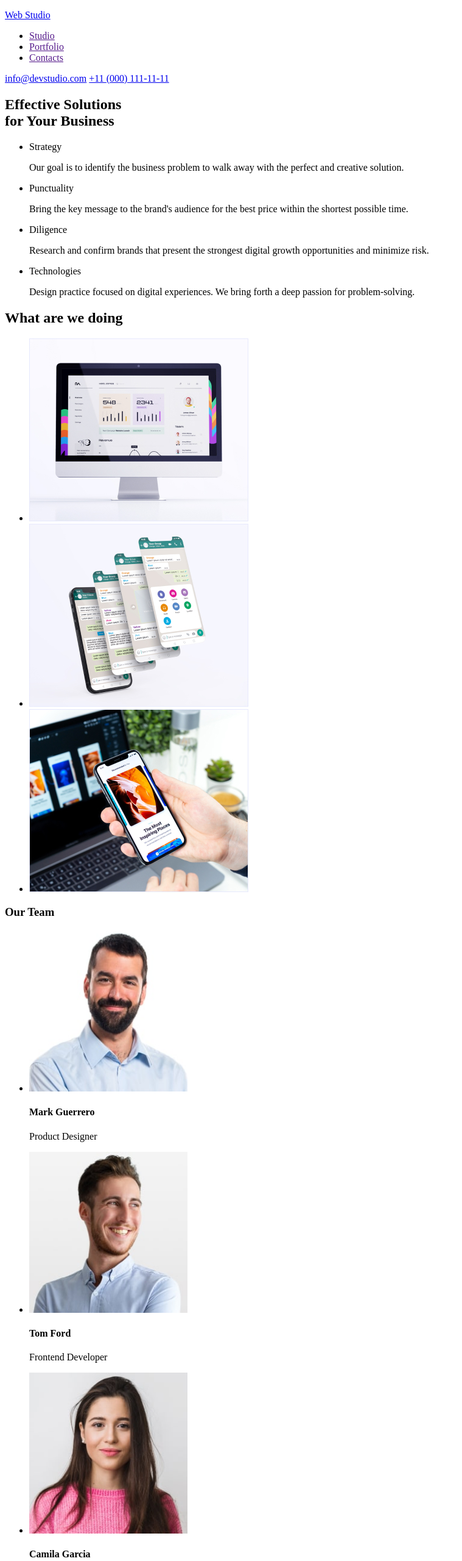
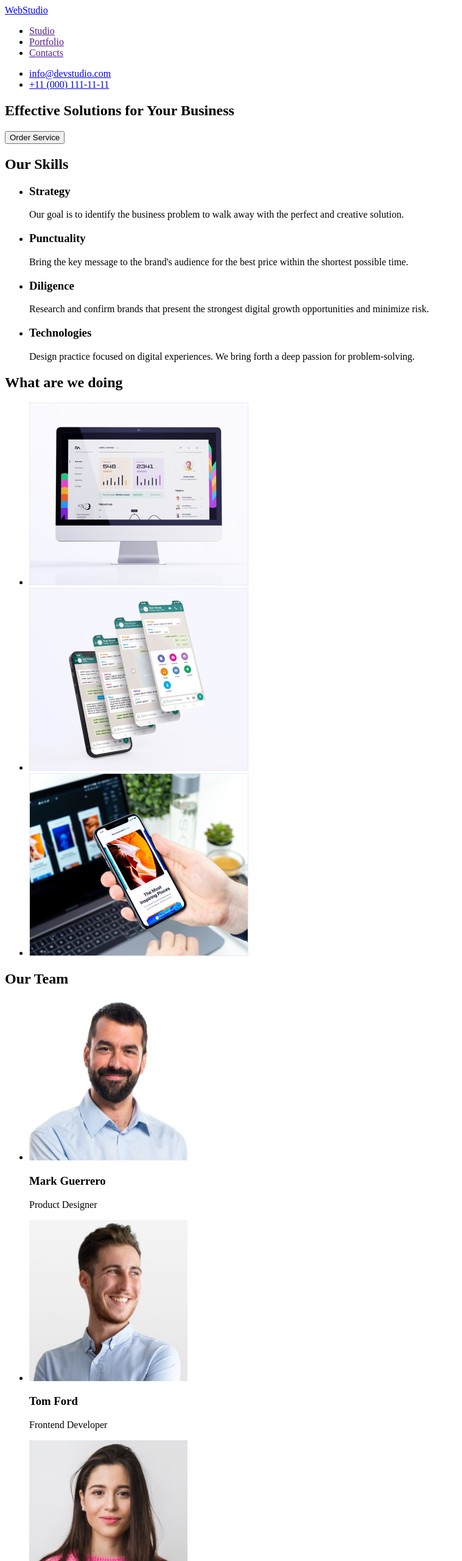
Before and after one commit to klytvinenko/goit-markup-hw-01, a plain HTML site: page index.html in a window 1280 px wide. Shown: the top 2560 px of the page at 61% size, without its empty margins (0-759 px from the left). Drawn offline with Linux system fonts and the light colour scheme.

Commit message:
corrected hw_1

```diff
--- a/index.html
+++ b/index.html
@@ -9,7 +9,7 @@
   <body>
     <header>
       <nav>
-        <p><a href="index.html">Web Studio</a></p>
+        <a href="./index.html">WebStudio</a>
 
         <ul>
           <li><a href="">Studio</a></li>
@@ -17,42 +17,45 @@
           <li><a href="">Contacts</a></li>
         </ul>
       </nav>
-        <a href="mailto:info@devstudio.com">info@devstudio.com</a>
-        <a href="tel:+11 (000) 111-11-11">+11 (000) 111-11-11</a>
+      <ul>
+        <li><a href="mailto:info@devstudio.com">info@devstudio.com</a></li>
+        <li><a href="tel:+110001111111">+11 (000) 111-11-11</a></li>
+      </ul>
+
     </header>
     <main>
       <section>
         <h1>
-          Effective Solutions<br />
-          for Your Business
+          Effective Solutions for Your Business
         </h1>
-        <a href=""></a>
+        <button type="button"> Order Service </button>
       </section>
       <section>
+        <h2>Our Skills</h2>
         <ul>
           <li>
-            <p>Strategy</p>
+            <h3>Strategy</h3>
             <p>
               Our goal is to identify the business problem to walk away with the
               perfect and creative solution.
             </p>
           </li>
           <li>
-            <p>Punctuality</p>
+            <h3>Punctuality</h3>
             <p>
               Bring the key message to the brand's audience for the best price
               within the shortest possible time.
             </p>
           </li>
           <li>
-            <p>Diligence</p>
+            <h3>Diligence</h3>
             <p>
               Research and confirm brands that present the strongest digital
               growth opportunities and minimize risk.
             </p>
           </li>
           <li>
-            <p>Technologies</p>
+            <h3>Technologies</h3>
             <p>
               Design practice focused on digital experiences. We bring forth a
               deep passion for problem-solving.
@@ -63,62 +66,62 @@
       <section>
         <h2>What are we doing</h2>
         <ul>
-          <li><img src="./img/Rectangle 1.jpg" alt="Grapics" width="360" height="300" /></li>
-          <li><img src="./img/Rectangle 2.jpg" alt="Communications" width="360" height="300"/></li>
-          <li><img src="./img/Rectangle 3.jpg" alt="Image" width="360" height="300"/></li>
+          <li><img src="./img/rectangle1.jpg" alt="Grapics" width="360" height="300" /></li>
+          <li><img src="./img/rectangle2.jpg" alt="Communications" width="360" height="300"/></li>
+          <li><img src="./img/rectangle3.jpg" alt="Image" width="360" height="300"/></li>
         </ul>
       </section>
       <section>
-        <h3>Our Team</h3>
+        <h2>Our Team</h2>
         <ul>
           <li>
             <img
-              src="./img/Mark (1)-min.jpg"
+              src="./img/mark.jpg"
               alt="Mark Guerrero"
               width="260"
               height="264"
             />
-            <h4>Mark Guerrero</h4>
+            <h3>Mark Guerrero</h3>
             <p>Product Designer</p>
           </li>
           <li>
             <img
-              src="./img/Tom-min.jpg"
+              src="./img/tom.jpg"
               alt="Tom Ford"
               width="260"
               height="264"
             />
-            <h4>Tom Ford</h4>
+            <h3>Tom Ford</h3>
             <p>Frontend Developer</p>
           </li>
           <li>
             <img
-              src="./img/Camila-min.jpg"
+              src="./img/camila.jpg"
               alt="Camila Garcia"
               width="260"
               height="264"
             />
-            <h4>Camila Garcia</h4>
+            <h3>Camila Garcia</h3>
             <p>Marketing</p>
           </li>
           <li>
             <img
-              src="./img/Daniel-min.jpg"
+              src="./img/daniel.jpg"
               alt="Daniel Wilson"
               width="260"
               height="264"
             />
-            <h4>Daniel Wilson</h4>
+            <h3>Daniel Wilson</h3>
             <p>UI Designer</p>
           </li>
         </ul>
       </section>
     </main>
     <footer>
-      <p><a href="index.html"> Web Studio</a></p>
+      <a href="./index.html"> WebStudio</a>
       <p>
-        Increase the flow of customers and <br />
-        sales for your business with digital <br />
+        Increase the flow of customers and
+        sales for your business with digital
         marketing & growth solutions.
       </p>
     </footer>
```
Also changed, not shown: img/camila.jpg (renamed from img/Camila-min.jpg), img/daniel.jpg (renamed from img/Daniel-min.jpg), img/mark.jpg (renamed from img/Mark (1)-min.jpg), img/rectangle1.jpg (renamed from img/Rectangle 1.jpg), img/rectangle2.jpg (renamed from img/Rectangle 2.jpg), img/rectangle3.jpg (renamed from img/Rectangle 3.jpg), img/tom.jpg (renamed from img/Tom-min.jpg).
